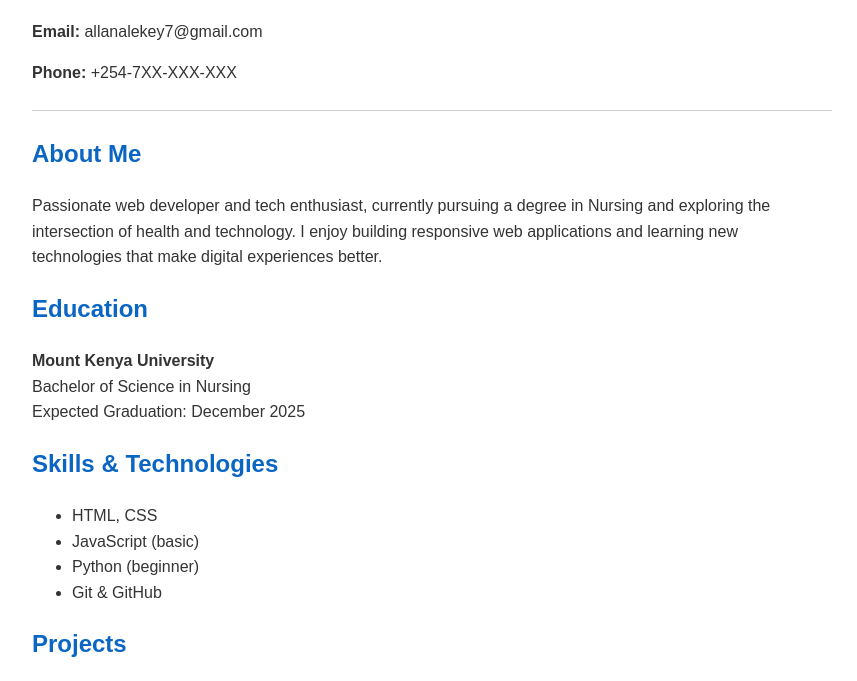
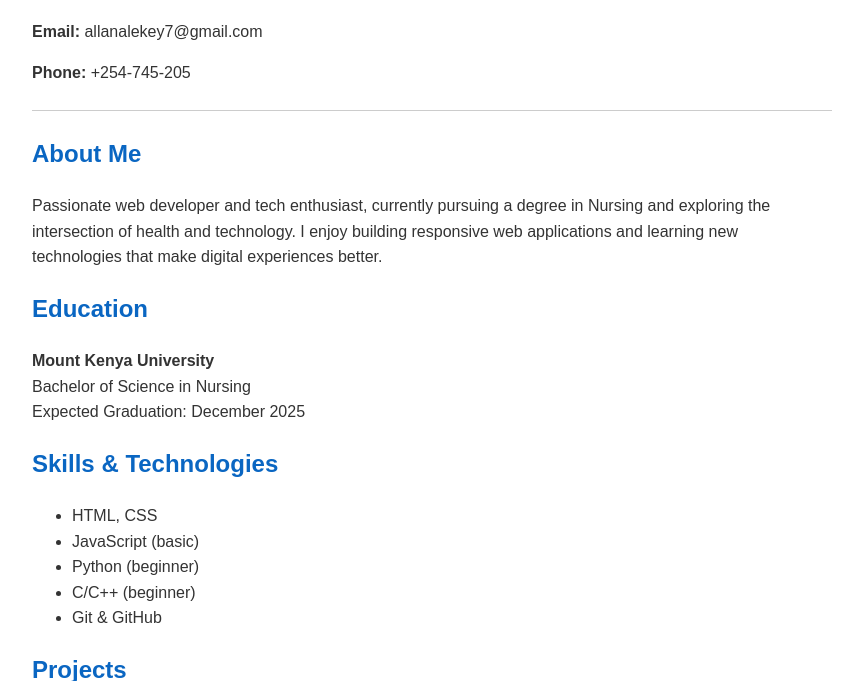
Before and after one commit to allanastrok7/myportfolio, a plain HTML site: page cv.html in a window 1280 px wide. Shown: the part 86-767 px from the top of the page, without its empty margins (0-857 px from the left). Drawn offline with Linux system fonts and the light colour scheme.

Commit message:
Updated my cv

```diff
--- a/cv.html
+++ b/cv.html
@@ -30,7 +30,7 @@
 
   <h1>Allan Kiplagat</h1>
   <p><strong>Email:</strong> allanalekey7@gmail.com</p>
-  <p><strong>Phone:</strong> +254-7XX-XXX-XXX</p>
+  <p><strong>Phone:</strong> +254-745-205</p>
 
   <hr>
 
@@ -47,6 +47,7 @@
     <li>HTML, CSS</li>
     <li>JavaScript (basic)</li>
     <li>Python (beginner)</li>
+    <li>C/C++ (beginner)</li>
     <li>Git & GitHub</li>
   </ul>
 
```
